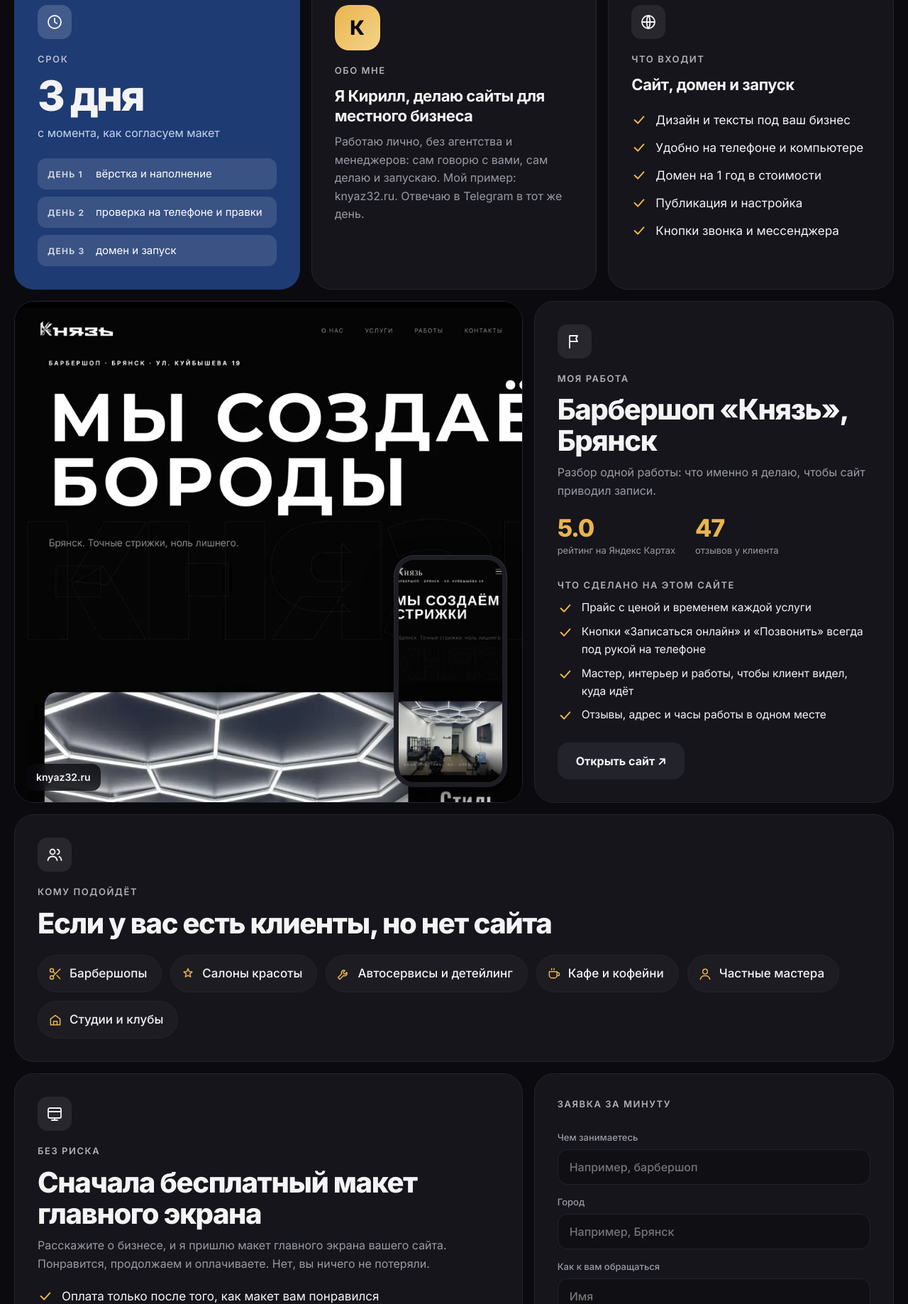
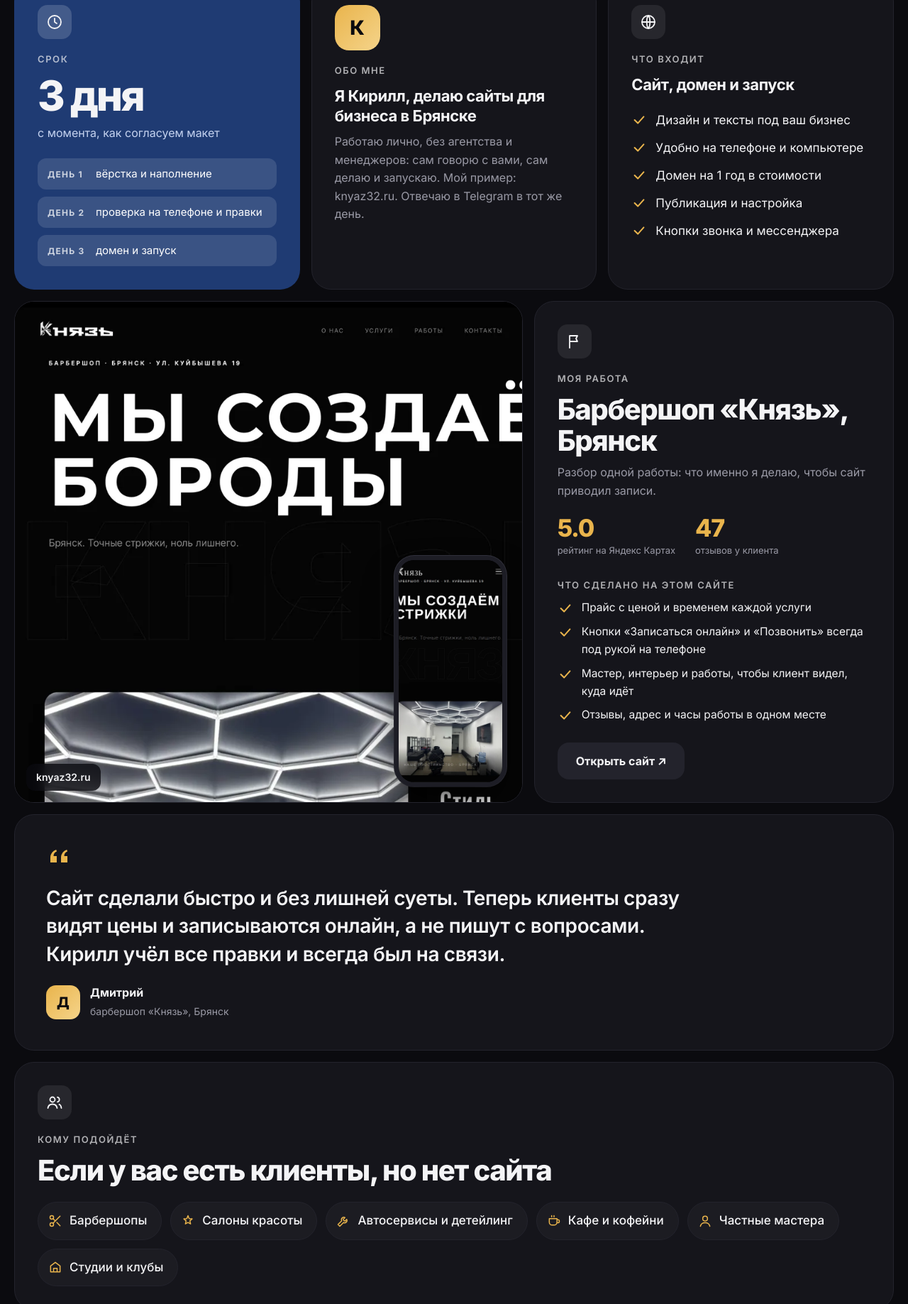
Before and after one commit to Karif-dev/landing, a plain HTML site: page index.html in a window 1280 px wide. Shown: the part 619-2456 px from the top of the page at 71% size. Drawn offline with Linux system fonts and the light colour scheme.

Commit message:
Брянск в текстах и SEO, отзыв Дмитрия
Co-Authored-By: Claude Sonnet 5 <noreply@anthropic.com>
Claude-Session: https://claude.ai/code/session_015HNm7e6zFr664DpHCK6j9h

```diff
--- a/index.html
+++ b/index.html
@@ -3,8 +3,8 @@
 <head>
 <meta charset="utf-8">
 <meta name="viewport" content="width=device-width,initial-scale=1">
-<title>Сайт для бизнеса за 3 дня — Кирилл</title>
-<meta name="description" content="Делаю сайты для местного бизнеса под ключ: 15 000 ₽, домен входит в цену, запуск за 3 дня.">
+<title>Сайт для бизнеса в Брянске за 3 дня — 15 000 ₽ с доменом · Кирилл</title>
+<meta name="description" content="Делаю сайты для бизнеса в Брянске под ключ: 15 000 ₽, домен на год входит в цену, запуск за 3 дня.">
 <meta property="og:type" content="website">
 <meta property="og:title" content="Сайт для бизнеса за 3 дня — 15 000 ₽ с доменом">
 <meta property="og:description" content="Барбершопы, салоны, автосервисы, кафе. Под ключ, домен входит в цену.">
@@ -86,6 +86,12 @@ h3{font-size:22px;letter-spacing:-.02em;line-height:1.25}
 #req input:focus{border-color:var(--lime)}
 #req .btn{margin-top:4px;width:100%}
 #req .hint{font-size:13px;margin:0;text-align:center}
+.quote{margin:0;display:grid;gap:22px;padding:40px 44px}
+.quote .qm{width:36px;height:36px;color:var(--lime)}
+.quote blockquote{font-size:clamp(20px,2.4vw,28px);line-height:1.4;letter-spacing:-.015em;font-weight:600;max-width:900px}
+.quote figcaption{display:flex;align-items:center;gap:14px}
+.quote .ava.sm{width:48px;height:48px;border-radius:14px;font-size:20px;margin:0}
+.quote figcaption b{display:block;font-size:16px}.quote figcaption span:not(.ava){font-size:14px;color:var(--mut)}
 .stats{display:flex;gap:28px;margin:22px 0 26px;flex-wrap:wrap}
 .stats b{display:block;font-size:34px;font-weight:800;letter-spacing:-.04em;line-height:1;color:var(--lime)}
 .stats span{font-size:13px;color:var(--mut)}
@@ -132,7 +138,7 @@ footer{grid-column:span 12;display:flex;justify-content:space-between;color:var(
 }
 @media(prefers-reduced-motion:reduce){*{animation:none!important;transition:none!important}.rv{opacity:1;transform:none}}
 </style>
-<script type="application/ld+json">{"@context":"https://schema.org","@type":"ProfessionalService","name":"Кирилл — сайты для бизнеса","description":"Сайты под ключ для местного бизнеса: барбершопы, салоны красоты, автосервисы, кафе. Запуск за 3 дня, домен на год в стоимости.","url":"https://karif.up.railway.app/","priceRange":"15000 RUB","sameAs":["https://t.me/K_Sofrin"]}</script>
+<script type="application/ld+json">{"@context":"https://schema.org","@type":"ProfessionalService","address":{"@type":"PostalAddress","addressLocality":"Брянск","addressCountry":"RU"},"areaServed":"Брянск","name":"Кирилл — сайты для бизнеса","description":"Сайты под ключ для местного бизнеса: барбершопы, салоны красоты, автосервисы, кафе. Запуск за 3 дня, домен на год в стоимости.","url":"https://karif.up.railway.app/","priceRange":"15000 RUB","sameAs":["https://t.me/K_Sofrin"]}</script>
 </head>
 <body>
 <div class="progress" id="pr"></div>
@@ -145,7 +151,7 @@ footer{grid-column:span 12;display:flex;justify-content:space-between;color:var(
 
 <section class="t c8 hero rv">
   <div>
-    <div class="lbl">Принимаю заказы</div>
+    <div class="lbl">Брянск · принимаю заказы</div>
     <h1 style="position:relative;z-index:2">Сайт для вашего<em id="word">барбершопа</em>за 3 дня</h1>
     <p class="sub">Под ключ, с вашим доменом. Клиенты находят вас, видят цены и записываются.</p>
   </div>
@@ -170,7 +176,7 @@ footer{grid-column:span 12;display:flex;justify-content:space-between;color:var(
 <div class="t c4 rv">
   <div class="ava">К</div>
   <div class="lbl">Обо мне</div>
-  <h3>Я Кирилл, делаю сайты для местного бизнеса</h3>
+  <h3>Я Кирилл, делаю сайты для бизнеса в Брянске</h3>
   <p>Работаю лично, без агентства и менеджеров: сам говорю с вами, сам делаю и запускаю. Мой пример: knyaz32.ru. Отвечаю в Telegram в тот же день.</p>
 </div>
 
@@ -204,6 +210,12 @@ footer{grid-column:span 12;display:flex;justify-content:space-between;color:var(
   </div>
   <div style="margin-top:26px"><a class="btn d" href="https://knyaz32.ru/" target="_blank" rel="noopener">Открыть сайт ↗</a></div>
 </div>
+
+<figure class="t c12 rv quote">
+  <svg class="qm" viewBox="0 0 24 24" fill="currentColor"><path d="M9.5 6C6.5 7 4 9.8 4 13.5V18h6v-6H7c0-2 1-3.5 3-4.3zM19.5 6c-3 1-5.5 3.8-5.5 7.5V18h6v-6h-3c0-2 1-3.5 3-4.3z"/></svg>
+  <blockquote>Сайт сделали быстро и без лишней суеты. Теперь клиенты сразу видят цены и записываются онлайн, а не пишут с вопросами. Кирилл учёл все правки и всегда был на связи.</blockquote>
+  <figcaption><span class="ava sm">Д</span><div><b>Дмитрий</b><span>барбершоп «Князь», Брянск</span></div></figcaption>
+</figure>
 
 <div class="t c12 rv">
   <span class="ic"><svg viewBox="0 0 24 24" fill="none" stroke="currentColor" stroke-width="1.8" stroke-linecap="round" stroke-linejoin="round"><circle cx="9" cy="8" r="3.5"/><path d="M2.5 20c.6-3.6 3.2-5.5 6.5-5.5s5.9 1.9 6.5 5.5M16 4.6a3.5 3.5 0 0 1 0 6.8M18.5 14.8c1.6.7 2.7 2.3 3 5.2"/></svg></span>
```
